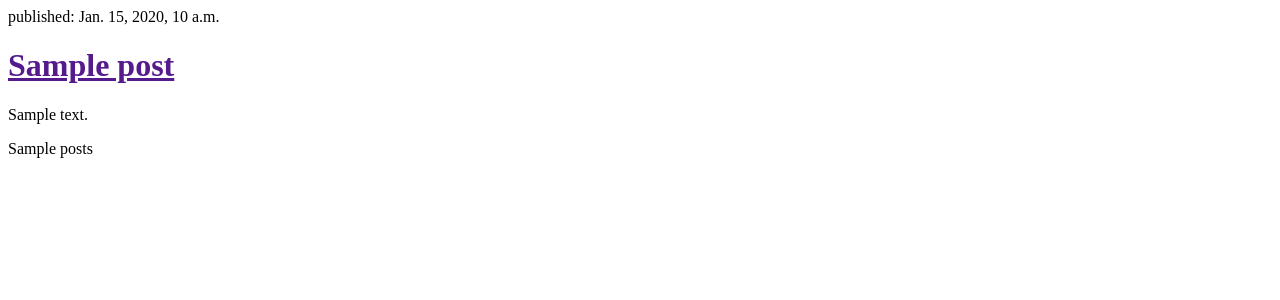
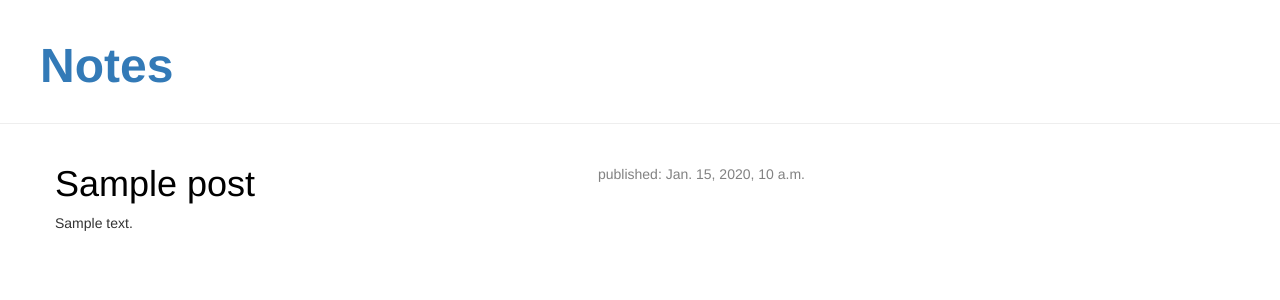
Before and after one commit to ibra86/pj_test, a Django app: template django_app/templates/post_list.html in a window 1280 px wide. Shown: the top 300 px of the page. Run offline with Django 3.2, Linux system fonts and the light colour scheme; the template is opened without the code that fills it: most values are stand-ins (such as "Sample title", 1, 10 or a date in 2020); data that the repository does not hold is empty; some libraries are stand-ins or nearby versions.

Commit message:
added bootstrap styles and static css

```diff
--- /dev/null
+++ b/django_app/static/css/main.css
@@ -0,0 +1,26 @@
+.page-header {
+  margin-top: 0;
+  padding: 20px 20px 20px 40px;
+}
+
+.page-header h1 a{
+  font-weight: bold;
+  font-size: 36pt;
+}
+
+.content {
+  margin-left: 40px;
+}
+
+.date {
+  float: right;
+  color: #828282;
+}
+
+.post {
+  margin-bottom: 70px;
+}
+
+.post h1 a {
+  color: #000000;
+}
--- a/django_app/templates/post_list.html
+++ b/django_app/templates/post_list.html
@@ -1,16 +1,35 @@
+{% load static from staticfiles %}
+
+
 <html>
 
   <head>
     <title>Note's title</title>
+
+    <link rel="stylesheet" href="//maxcdn.bootstrapcdn.com/bootstrap/3.2.0/css/bootstrap.min.css">
+    <link rel="stylesheet" href="//maxcdn.bootstrapcdn.com/bootstrap/3.2.0/css/bootstrap-theme.min.css">
+    <link href="https://fonts.googleapis.com/css?family=Lobster&subset=latin,latin-ext" rel="stylesheet" type="text/css">
+    <link rel="stylesheet" href="{% static 'css/main.css' %}">
   </head>
   <body>
-    {% for post in posts %}
-      <div>
-        <p>published: {{post.published_date}}</p>
-        <h1><a href=''>{{ post.title }}</a></h1>
-        <p>{{ post.text|linebreaksbr}}</p>
+    <div class="page-header">
+      <h1> <a href="/">Notes</a></h1>
+    </div>
+
+    <div class="content container">
+      <div class="row">
+        <div class="col-md-8">
+          {% for post in posts %}
+            <div class="post">
+              <div class="date">
+                <p>published: {{post.published_date}}</p>
+              </div>
+              <h1><a href="">{{ post.title }}</a></h1>
+              <p>{{ post.text|linebreaksbr}}</p>
+            </div>
+          {% endfor %}
+        </div>
       </div>
-      {{ posts}}
-    {% endfor %}
+    </div>
   </body>
 </html>
```
